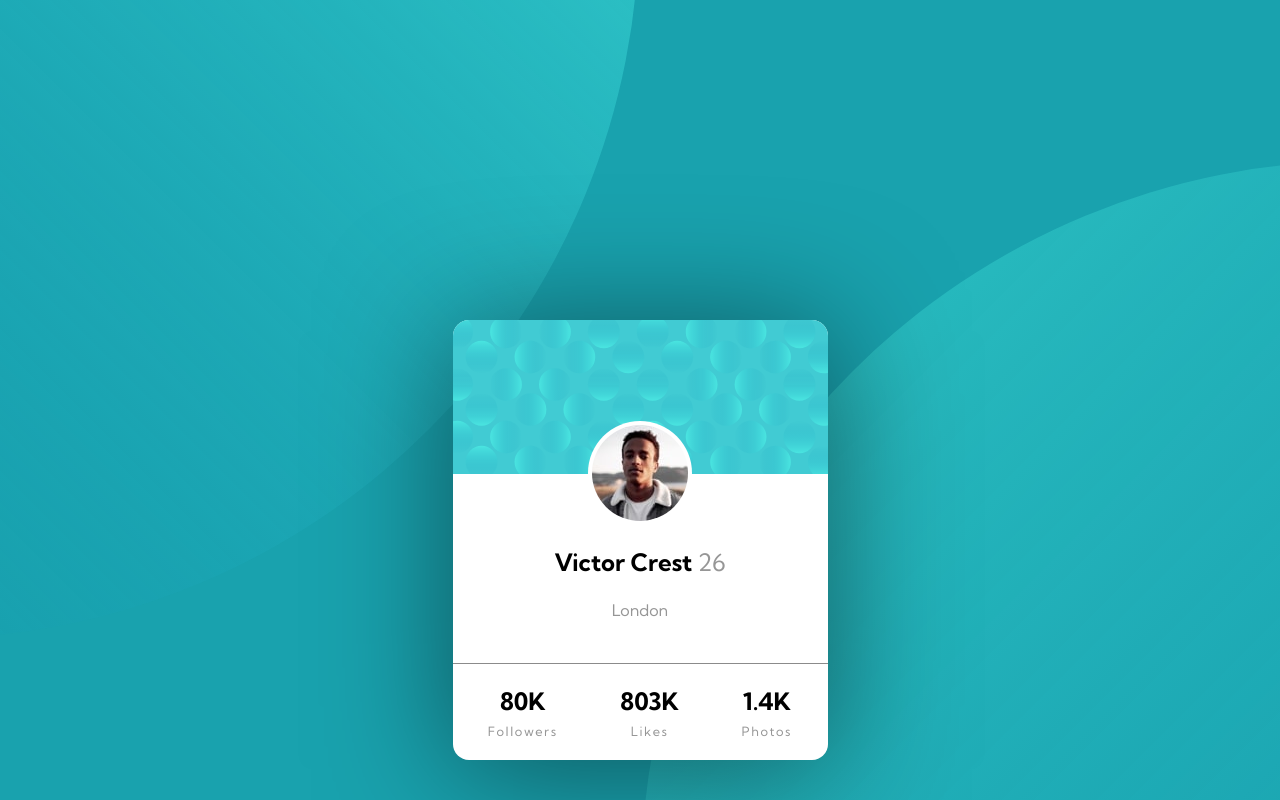
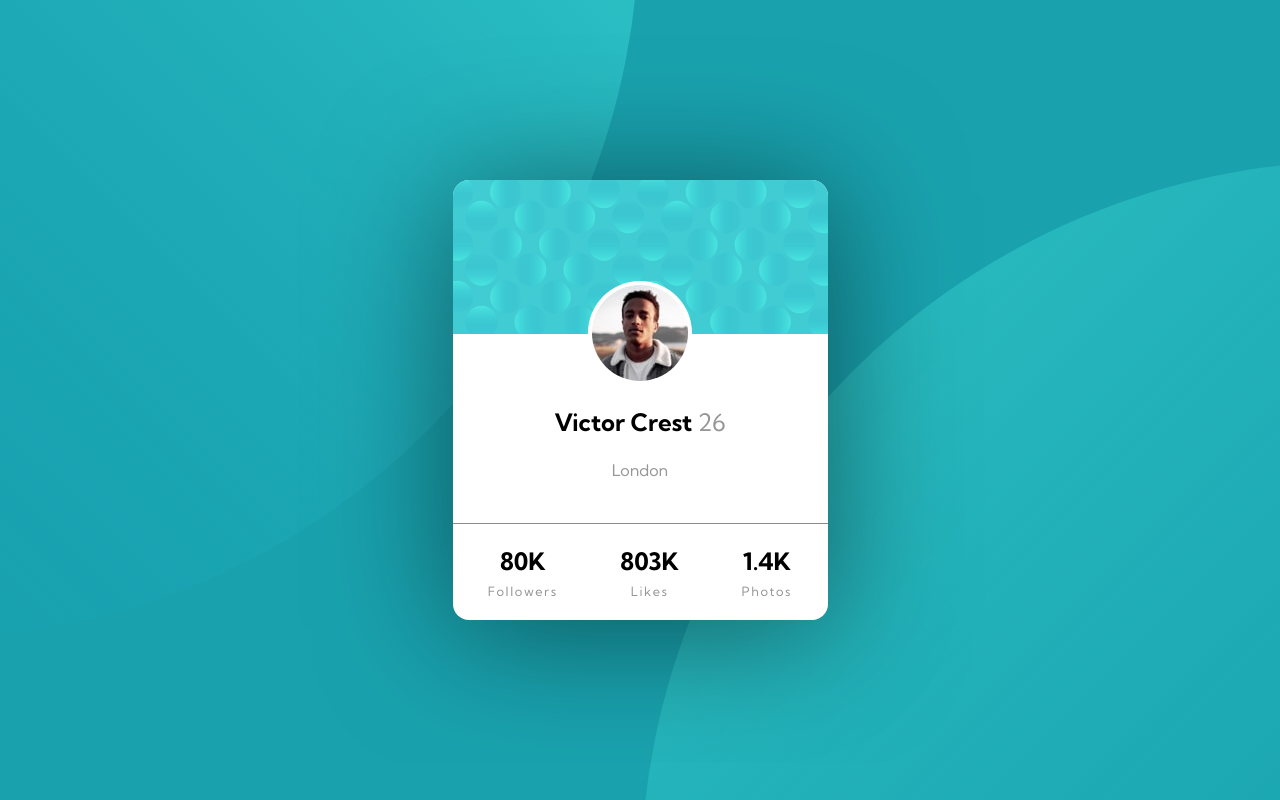
Before and after one commit to devjakov/profile-card-component, a plain HTML site: page index.html in a window 1280 px wide. Drawn offline with Linux system fonts and the light colour scheme.

Commit message:
fixed container margin

```diff
--- a/style.css
+++ b/style.css
@@ -93,7 +93,7 @@ body{
 .container{
     position: relative;
     background-color: white;
-    margin: 25% auto;
+    margin: auto;
     width: 375px;
     height: 440px;
     box-shadow: 1px 10px 130px 0px rgba(0, 0, 0, .5);
```
